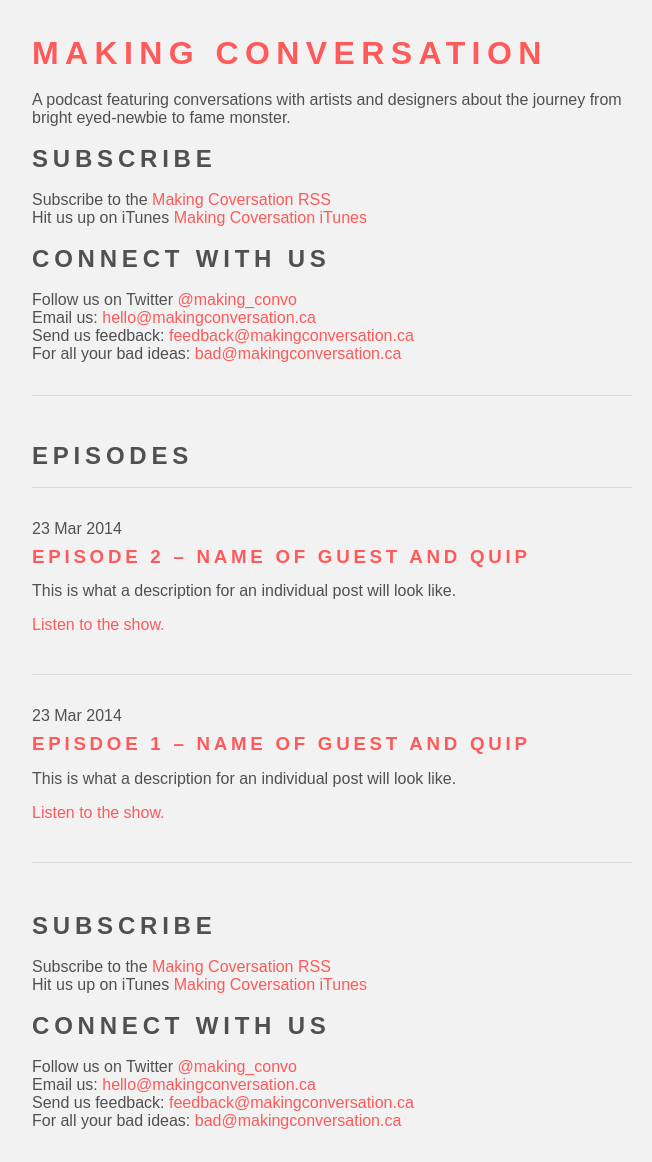
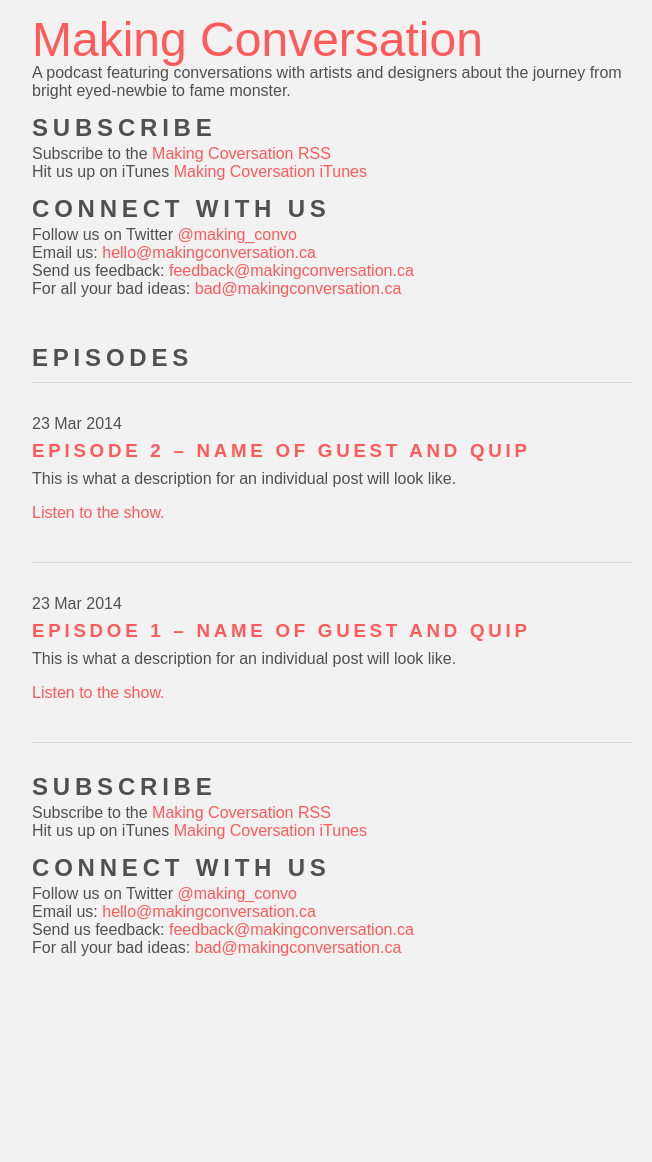
Before and after one commit to justinalm/makingconversation, a Jekyll site: the page built from index.html, in a window 1280 px wide. Shown: the whole page, without its empty margins (308-960 px from the left). Built offline with Jekyll 4.4.1, drawn with Linux system fonts in a browser that asks for light colours; after the commit the page ends 989 px from its top, so only the background shows below that.

Commit message:
Updated CSS added Logo Style

```diff
--- a/_layouts/default.html
+++ b/_layouts/default.html
@@ -13,7 +13,7 @@
     <body>
       <div class="container">
         <header>
-          <h1><a href="/">{{ site.name }}</a></h1>
+          <h1 class="logo"><a href="/">{{ site.name }}</a></h1>
           <p>{{ site.description }}</p>
           <h2>Subscribe</h2>
           <p>
--- a/css/sass/_structure.scss
+++ b/css/sass/_structure.scss
@@ -15,8 +15,7 @@
 }
 
 header {
-	margin: 0 0 3em 0;
-	border-bottom: 1px solid rgba(0, 0, 0, 0.1);
+	margin: 0 0 1em 0;
 }
 
 footer {
@@ -34,7 +33,7 @@
 ul.episodes {
 	list-style: none;
 	padding: 0;
-	margin: 0;
+	margin: 0.75em 0;
 }
 
 ul.episodes > li {
--- a/css/stylesheets/screen.css
+++ b/css/stylesheets/screen.css
@@ -456,16 +456,15 @@
 
 /* line 17, ../sass/_structure.scss */
 header {
-  margin: 0 0 3em 0;
-  border-bottom: 1px solid rgba(0, 0, 0, 0.1);
+  margin: 0 0 1em 0;
 }
 
-/* line 22, ../sass/_structure.scss */
+/* line 21, ../sass/_structure.scss */
 footer {
   margin: 1em 0 0 0;
 }
 
-/* line 26, ../sass/_structure.scss */
+/* line 25, ../sass/_structure.scss */
 .rule {
   border: 0;
   height: 0;
@@ -474,25 +473,25 @@
   margin: 1em 0;
 }
 
-/* line 34, ../sass/_structure.scss */
+/* line 33, ../sass/_structure.scss */
 ul.episodes {
   list-style: none;
   padding: 0;
-  margin: 0;
+  margin: 0.75em 0;
 }
 
-/* line 40, ../sass/_structure.scss */
+/* line 39, ../sass/_structure.scss */
 ul.episodes > li {
   padding: 2em 0 1.5em 0;
   border-top: 1px solid rgba(0, 0, 0, 0.1);
 }
 
-/* line 45, ../sass/_structure.scss */
+/* line 44, ../sass/_structure.scss */
 ul.episodes > li h3 {
   margin: 0.5em 0;
 }
 
-/* line 49, ../sass/_structure.scss */
+/* line 48, ../sass/_structure.scss */
 ul.episodes > li:last-child {
   border-bottom: 1px solid rgba(0, 0, 0, 0.1);
 }
@@ -514,15 +513,32 @@
   text-transform: uppercase;
   line-height: 1;
   letter-spacing: 0.2em;
+  margin: 0 0 0.2em 0;
 }
 
-/* line 18, ../sass/_type.scss */
+/* line 19, ../sass/_type.scss */
+h1.logo {
+  font-family: "bello-pro",sans-serif;
+  font-style: normal;
+  font-weight: 400;
+  text-transform: none;
+  letter-spacing: 0;
+  font-size: 3em;
+  margin: 0;
+}
+
+/* line 29, ../sass/_type.scss */
+p {
+  margin: 0 0 1em 0;
+}
+
+/* line 33, ../sass/_type.scss */
 a {
   text-decoration: none;
   color: #ff5959;
 }
 
-/* line 23, ../sass/_type.scss */
+/* line 38, ../sass/_type.scss */
 .date {
   margin: 0;
 }
```
Also changed, not shown: css/sass/_type.scss (+15 -0 lines).
